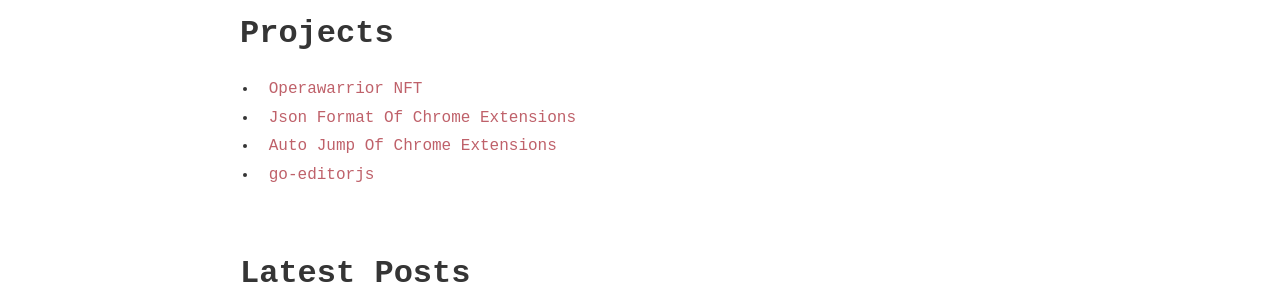
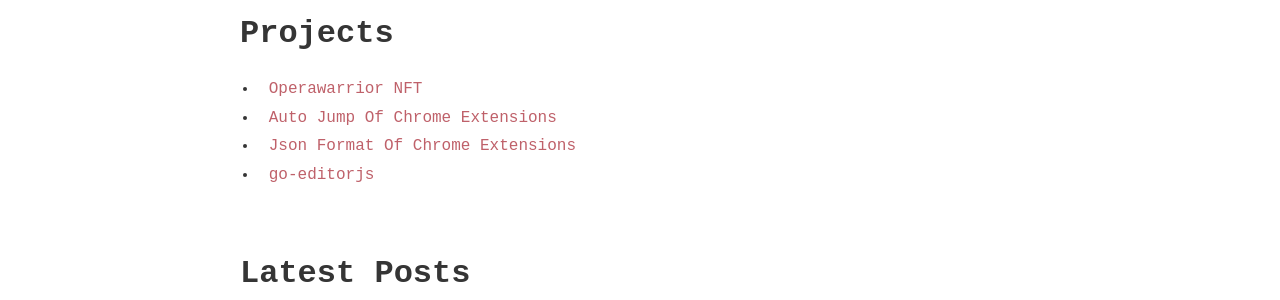
Before and after one commit to banjuanshu/banjuanshu.github.io, a Jekyll site: the page built from docs/index.md, in a window 1280 px wide. Shown: the part 1449-1749 px from the top of the page. Built offline with Jekyll 4.4.1, drawn with Linux system fonts in a browser that asks for light colours.

```diff
--- a/docs/index.md
+++ b/docs/index.md
@@ -54,6 +54,6 @@ I like to automate and reduce annoying things.
 
 # Projects
 * [Operawarrior NFT](https://www.operawarrior.com/){:target="\_blank"}
+* [Auto Jump Of Chrome Extensions](https://chrome.google.com/webstore/detail/autojump/mecmmnelkkedebbkiigdlneldiolodno){:target="\_blank"}
 * [Json Format Of Chrome Extensions](https://chrome.google.com/webstore/detail/json-format/cacimhdphkcihjfpnpmmndgjjnnfoobm?hl=zh-CN&authuser=0){:target="\_blank"}
-* [Auto Jump Of Chrome Extensions](https://chrome.google.com/webstore/detail/autojump/mecmmnelkkedebbkiigdlneldiolodno){:target="\_blank"}
 * [go-editorjs](https://github.com/banjuanshu/go-editorjs){:target="\_blank"}
```
